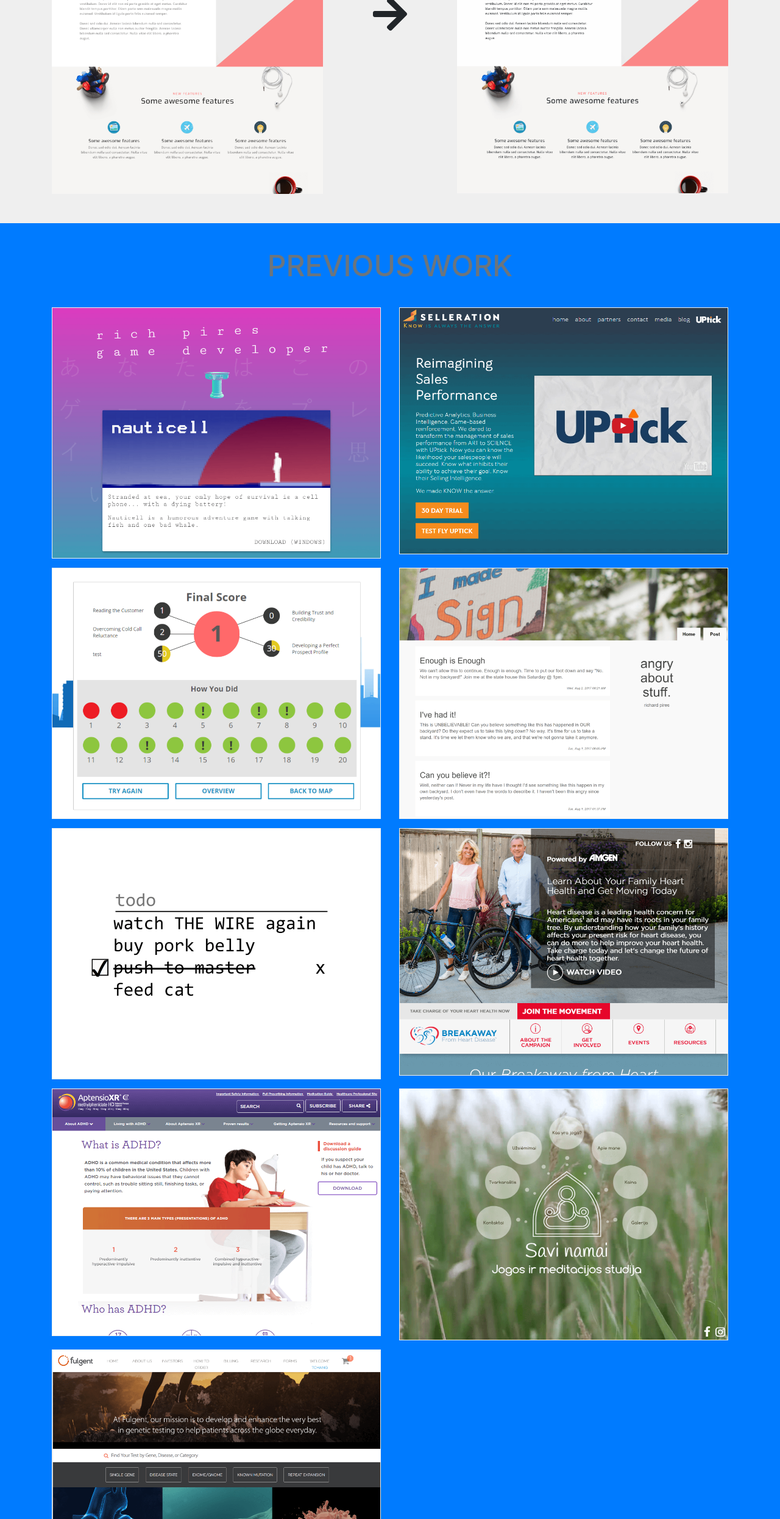
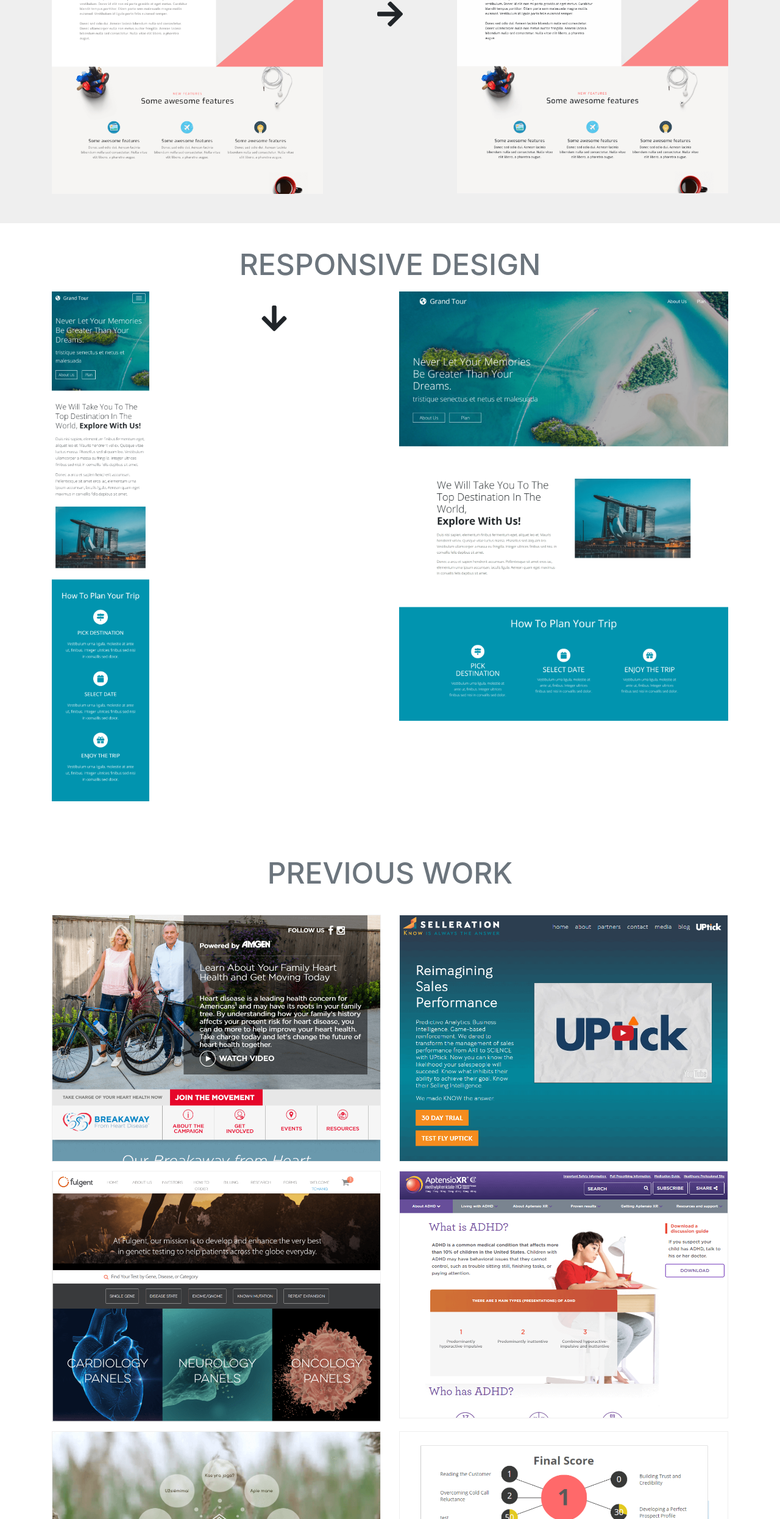
Before and after one commit to statelessrich/portfolio-old, a website with bundled scripts: page index.html in a window 1280 px wide. Shown: the part 1186-3677 px from the top of the page at 61% size. Built offline with nearby package versions, Linux system fonts and the light colour scheme.

Commit message:
Fixed html errors.

```diff
--- a/index.html
+++ b/index.html
@@ -34,7 +34,7 @@
     <link rel="favicon" type="image/png" href="/favicon.png" />
   </head>
 
-  <body id="page-top" class="bg-primary">
+  <body id="page-top">
     <section class="about">
       <div class="row w-100">
         <div class="col-12 col-md-7 text-right name mt-4">
@@ -114,6 +114,7 @@
       </h3>
     </section>
 
+    <!-- psd to code -->
     <section class="psd">
       <a id="portfolio-anchor"></a>
 
@@ -133,29 +134,29 @@
               target="_blank"
             >
               <img
-                  class="img-link"
+                class="img-link w-100"
                 src="./img/portfolio/mockup.png"
-                  width="100%"
+                alt="mockup image"
               />
             </a>
           </div>
           <div class="col-md-2">
             <div class="arrow-container">
-                <i class="mx-5 fas fa-4x fa-arrow-down"></i>
+              <i class="mx-5 fas fa-3x fa-arrow-down"></i>
             </div>
             <div class="arrow-container-desktop">
               <h2 class="text-center text-uppercase text-secondary mb-4">
                 PSD to code
               </h2>
-                <i class="mx-5 fas fa-4x fa-arrow-right"></i>
+              <i class="mx-5 fas fa-3x fa-arrow-right"></i>
             </div>
           </div>
           <div class="col-md-5">
             <a href="/landing-page" target="_blank">
               <img
-                  class="img-link"
+                class="img-link w-100"
                 src="./img/portfolio/landing-page-screen.png"
-                  width="100%"
+                alt="landing page screenshot"
               />
             </a>
           </div>
@@ -163,18 +164,60 @@
       </div>
     </section>
 
-    <!-- Portfolio Grid Section -->
-    <section class="portfolio container">
+    <!-- responsive -->
+    <section class="responsive">
+      <div class="responsive-container container">
+        <h2
+          class="text-center text-uppercase text-secondary mb-4 responsive-header"
+        >
+          Responsive design
+        </h2>
+
+        <div class="row">
+          <div class="col-md-2">
+            <img
+              class="img-link w-100"
+              src="./img/portfolio/travel-screen.png"
+              alt="responsive site screenshot"
+            />
+          </div>
+          <div class="col-md-4">
+            <div class="arrow-container">
+              <i class="mx-5 fas fa-3x fa-arrow-down"></i>
+            </div>
+            <div class="arrow-container-desktop">
+              <h2 class="text-center text-uppercase text-secondary mb-4">
+                Responsive<br />
+                design
+              </h2>
+              <i class="mx-6 fas fa-3x fa-arrow-right"></i>
+            </div>
+          </div>
+          <div class="col-md-6">
+            <div class="img-container">
+              <img
+                class="img-link w-100"
+                src="./img/portfolio/travel-screen-desktop.png"
+                alt="responsive site desktop screenshot"
+              />
+            </div>
+          </div>
+        </div>
+      </div>
+    </section>
+
+    <!-- previous work -->
+    <section class="portfolio">
+      <div class="container">
         <h2 class="text-center text-uppercase text-secondary mb-5">
           Previous Work
         </h2>
-
         <div class="row">
           <div class="col-md-6">
             <div class="portfolio-item">
               <img
                 class="img-fluid"
-                src="img/portfolio/richpires-screen.png"
+                src="img/portfolio/breakaway-screen.png"
                 alt=""
               />
             </div>
@@ -184,6 +227,33 @@
               <img
                 class="img-fluid"
                 src="img/portfolio/selleration-screen.png"
+                alt=""
+              />
+            </div>
+          </div>
+          <div class="col-md-6">
+            <div class="portfolio-item">
+              <img
+                class="img-fluid"
+                src="img/portfolio/fulgent-screen.png"
+                alt=""
+              />
+            </div>
+          </div>
+          <div class="col-md-6">
+            <div class="portfolio-item">
+              <img
+                class="img-fluid"
+                src="img/portfolio/aptensioxr-screen.png"
+                alt=""
+              />
+            </div>
+          </div>
+          <div class="col-md-6">
+            <div class="portfolio-item">
+              <img
+                class="img-fluid"
+                src="img/portfolio/savinamai-screen.png"
                 alt=""
               />
             </div>
@@ -216,37 +286,10 @@
             </div>
           </div>
           <div class="col-md-6">
-            <div class="portfolio-item" href="#portfolio-modal-3">
-              <img
-                class="img-fluid"
-                src="img/portfolio/breakaway-screen.png"
-                alt=""
-              />
-            </div>
-          </div>
-          <div class="col-md-6">
             <div class="portfolio-item">
               <img
                 class="img-fluid"
-                src="img/portfolio/aptensioxr-screen.png"
-                alt=""
-              />
-            </div>
-          </div>
-          <div class="col-md-6">
-            <div class="portfolio-item">
-              <img
-                class="img-fluid"
-                src="img/portfolio/savinamai-screen.png"
-                alt=""
-              />
-            </div>
-          </div>
-          <div class="col-md-6">
-            <div class="portfolio-item">
-              <img
-                class="img-fluid"
-                src="img/portfolio/fulgent-screen.png"
+                src="img/portfolio/richpires-screen.png"
                 alt=""
               />
             </div>
```
Lines whose indentation alone changed are shown as unchanged.
